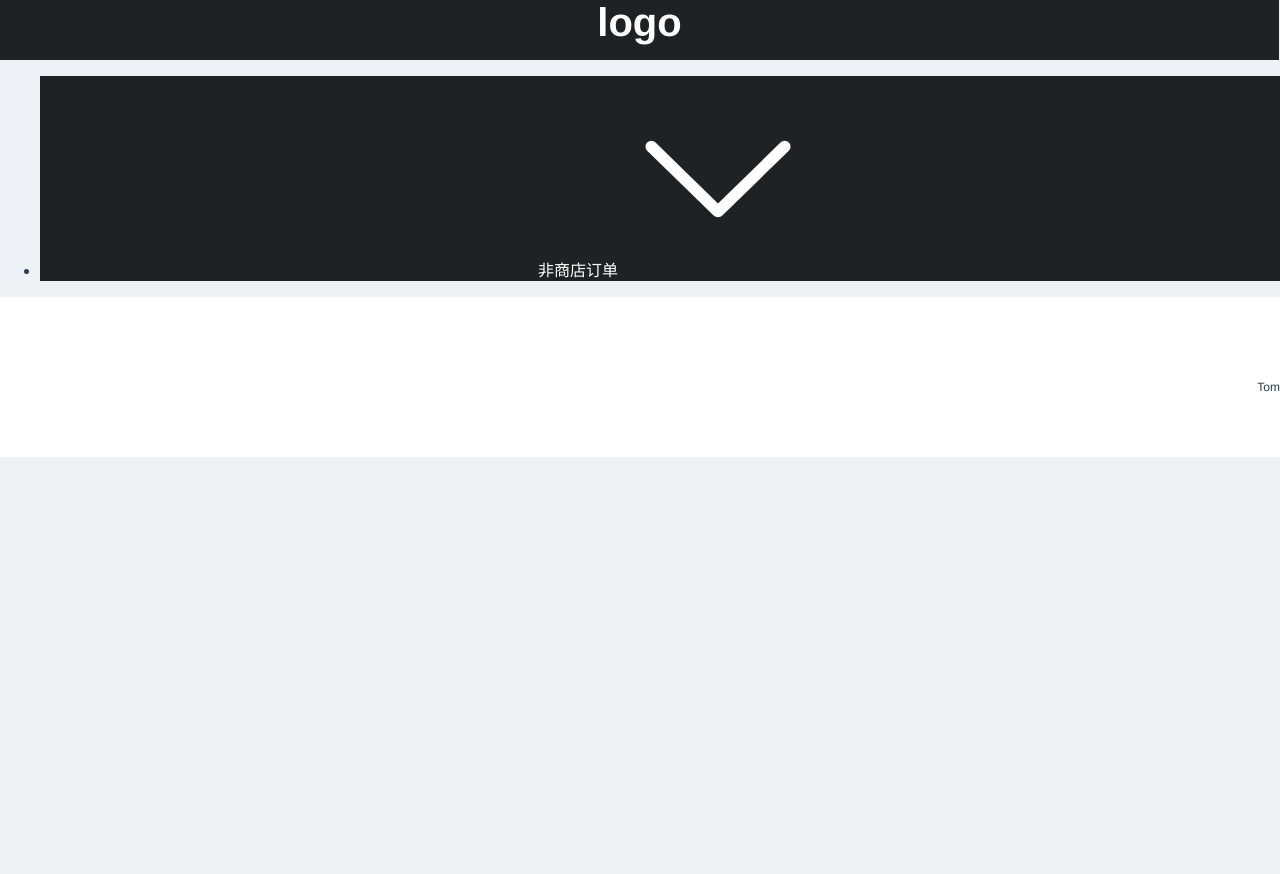
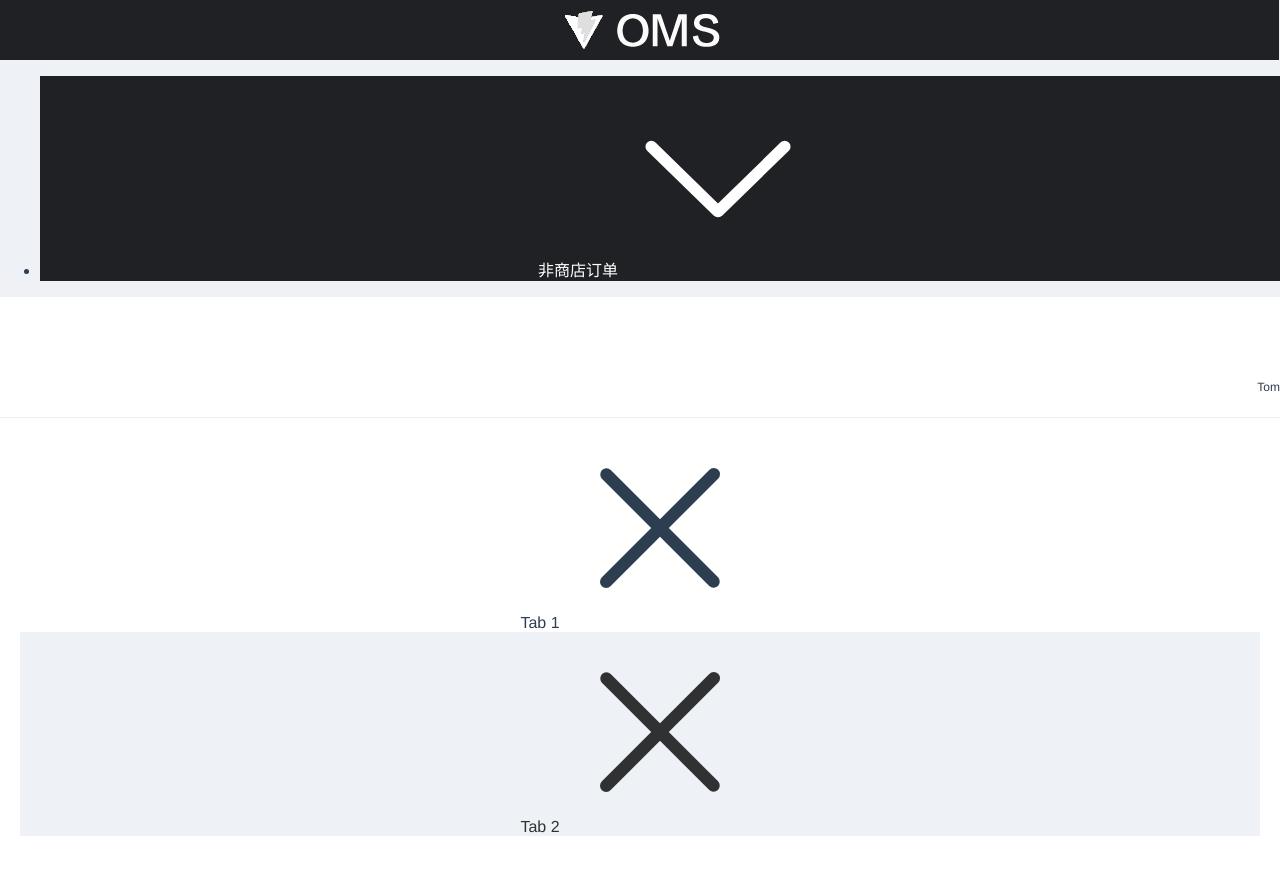
Before and after one commit to santa945/oms_vue3_vite, a Vue app: page /#/main in a window 1280 px wide. Before the commit the page ends 800 px from the top, so only its background shows below. Built offline with nearby package versions, Linux system fonts and the light colour scheme; some icons are missing.

Commit message:
add: 添加toptabber组件

```diff
--- a/src/pages/main/components/Top/index.vue
+++ /dev/null
@@ -1,3 +0,0 @@
-<template>
-    <div>top</div>
-</template>
--- /dev/null
+++ b/src/pages/main/components/TopTabber/index.vue
@@ -0,0 +1,98 @@
+<template>
+    <el-tabs
+        class="oms-top-tabber"
+        v-model="activeItem.name"
+        type="card"
+        closable
+        @tab-remove="removeTab"
+    >
+        <el-tab-pane
+            v-for="item in editableTabs"
+            :key="item.name"
+            :label="item.title"
+            :name="item.name"
+        ></el-tab-pane>
+    </el-tabs>
+</template>
+<script lang="ts">
+import { reactive, ref } from 'vue'
+export default {
+    name: 'TopTabber',
+    setup() {
+        let activeItem = reactive({ name: '2' })
+        let editableTabs = reactive([
+            {
+                title: 'Tab 1',
+                name: '1',
+                content: 'Tab 1 content',
+            },
+            {
+                title: 'Tab 2',
+                name: '2',
+                content: 'Tab 2 content',
+            },
+        ])
+        const tabIndex = ref(2)
+
+        const addTab = (targetName) => {
+            const newTabName = `${++tabIndex.value}`
+            const item = {
+                title: 'New Tab',
+                name: newTabName,
+                content: 'New Tab content',
+            }
+            editableTabs.push(item)
+            activeItem = item
+        }
+        const removeTab = (targetName) => {
+            const tabs = editableTabs
+            let activeName = activeItem.name
+            if (activeName === targetName) {
+                tabs.forEach((tab, index) => {
+                    if (tab.name === targetName) {
+                        const nextTab = tabs[index + 1] || tabs[index - 1]
+                        if (nextTab) {
+                            activeName = nextTab.name
+                        }
+                    }
+                })
+            }
+
+            editableTabs = tabs.filter((tab) => tab.name !== targetName)
+        }
+        return {
+            editableTabs,
+            activeItem,
+            addTab,
+            removeTab
+        }
+    }
+}
+</script>
+<style lang="scss" scoped>
+.oms-top-tabber {
+    border-top: 1px solid #efefef;
+    padding: 10px 20px 0 20px;
+    background: #fff;
+
+    :deep(.el-tabs__header) {
+        margin: 0;
+    }
+    :deep(.el-tabs__nav-wrap) {
+        background: #fff;
+    }
+    :deep(.el-tabs__nav) {
+        border: 0;
+        .el-tabs__item {
+            border: 0;
+        }
+        .el-tabs__item:hover {
+            color: #303133;
+        }
+        .el-tabs__item.is-active {
+            background: #eef1f5;
+            color: #303133;
+        }
+    }
+}
+</style>
--- a/src/pages/main/index.vue
+++ b/src/pages/main/index.vue
@@ -1,10 +1,11 @@
 <template>
     <el-container style="height: 100%;">
         <el-aside width="200px" style="background-color: rgb(238, 241, 246)">
-            <div class="logo">logo</div>
-            <left-menu></left-menu>
+            <div class="logo">
+                <img src="@/assets/logo.png" alt="logo" />
+            </div>
+            <LeftMenu />
         </el-aside>
-
         <el-container>
             <el-header style="text-align: right; font-size: 12px">
                 <el-dropdown>
@@ -21,7 +22,7 @@
                 </el-dropdown>
                 <span>Tom</span>
             </el-header>
-
+            <TopTabber />
             <el-main>
                 <div class="main">
                     <router-view></router-view>
@@ -34,10 +35,12 @@
 <script lang="tsx">
 import { defineComponent } from "vue";
 import LeftMenu from './components/LeftMenu/index.vue'
+import TopTabber from './components/TopTabber/index.vue'
 export default defineComponent({
     name: 'Main',
     components: {
         LeftMenu,
+        TopTabber
     },
     setup() {
         return {
--- a/src/plugin/element-comp.ts
+++ b/src/plugin/element-comp.ts
@@ -18,6 +18,8 @@ import {
     ElDropdown,
     ElDropdownItem,
     ElDropdownMenu,
+    ElTabs,
+    ElTabPane
 
 } from 'element-plus'
 
@@ -38,6 +40,8 @@ const Comp = {
     Location,
     Document,
     IconMenu,
-    Setting
+    Setting,
+    ElTabs,
+    ElTabPane
 }
 export default Comp;
```
Also changed, not shown: types/images.d.ts (deleted, +0 -7 lines), src/assets/logo.png.
